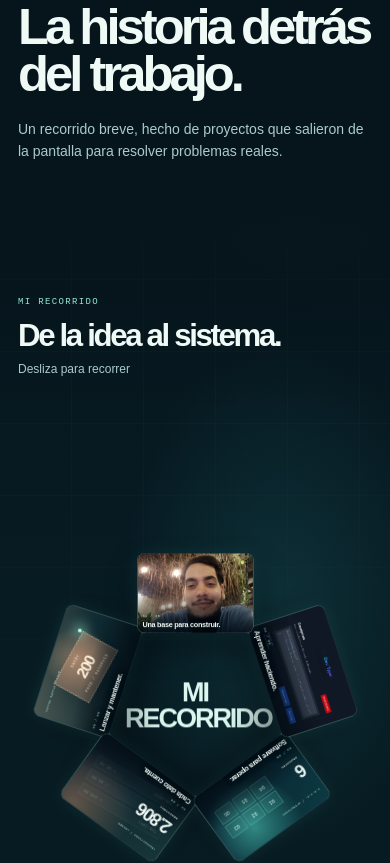
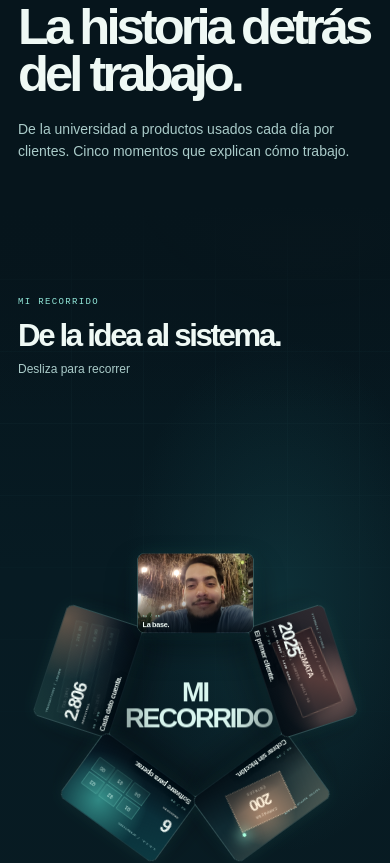
Before and after one commit to Ernesto248/portfolio, a React (Vite) app in the folder portfolio/: page / in a window 390 px wide. Shown: the part 980-1843 px from the top of the page. Built offline with nearby package versions, Linux system fonts and the light colour scheme.

Commit message:
Ground career gallery in Job Leads profile

```diff
--- a/portfolio/src/CareerAbout.tsx
+++ b/portfolio/src/CareerAbout.tsx
@@ -6,76 +6,76 @@ type Language = "es" | "en";
 const chapters: Record<Language, WorksWheelItem[]> = {
   es: [
     {
-      chapter: "01 / ORIGEN",
-      title: "Una base para construir.",
-      description: "Soy ingeniero informático. La formación me dio la base para entender cómo encajan la interfaz, la lógica y los datos.",
-      proof: "FORMACIÓN · INGENIERÍA INFORMÁTICA",
+      chapter: "01 / 2021—2025",
+      title: "La base.",
+      description: "Estudié Ingeniería Informática en la Universidad de Camagüey. Ahí empecé a unir interfaz, lógica y datos para construir productos completos.",
+      proof: "INGENIERÍA INFORMÁTICA · UNIVERSIDAD DE CAMAGÜEY",
       art: "portrait",
     },
     {
-      chapter: "02 / PROYECTOS PROPIOS",
-      title: "Aprender haciendo.",
-      description: "Proyectos como Dev Type me dieron espacio para experimentar con interacción, estado y experiencia de usuario.",
-      proof: "DEV TYPE · PROYECTO PROPIO",
-      art: "interface",
+      chapter: "02 / 2025",
+      title: "El primer cliente.",
+      description: "Con Stigmata Tattoo llevé una web real a producción: portfolio, ubicación, contacto y gestión de contenido visual. Sigue en uso desde junio de 2025.",
+      proof: "STIGMATA TATTOO · EN PRODUCCIÓN",
+      art: "studio",
     },
     {
-      chapter: "03 / CLIENTES",
+      chapter: "03 / 2025",
+      title: "Cobrar sin fricción.",
+      description: "Tattoo Raffle reunió pagos con Stripe, reservas atómicas y correos transaccionales para una campaña real de 200 participaciones.",
+      proof: "200 PARTICIPACIONES · CAMPAÑA REAL",
+      art: "launch",
+    },
+    {
+      chapter: "04 / 2025—2026",
       title: "Software para operar.",
-      description: "Desarrollé S.G.I.A., un sistema de gestión que conectó inventario, ventas y caja en seis sucursales.",
-      proof: "6 SUCURSALES · USO DIARIO",
+      description: "S.G.I.A. sustituyó hojas de cálculo y conectó inventario, ventas y caja de seis sucursales. Lo usaron a diario entre cinco y seis personas.",
+      proof: "6 SUCURSALES · 3.185 VENTAS",
       art: "operations",
     },
     {
-      chapter: "04 / DATOS",
+      chapter: "05 / 2026",
       title: "Cada dato cuenta.",
-      description: "En Transactions diseñé ingesta idempotente, un libro auditable y automatizaciones para conciliar operaciones reales.",
+      description: "Con Transactions desarrollé tres sistemas financieros para clientes: transacciones, saldos y conciliación con PostgreSQL, Neon y automatizaciones de n8n.",
       proof: "2.806 TRANSACCIONES · 25 DÍAS",
       art: "finance",
-    },
-    {
-      chapter: "05 / ENTREGA",
-      title: "Lanzar y mantener.",
-      description: "Tattoo Raffle reunió pagos, reservas seguras y administración en una campaña real de 200 participaciones.",
-      proof: "200 PARTICIPACIONES · CAMPAÑA REAL",
-      art: "launch",
     },
   ],
   en: [
     {
-      chapter: "01 / FOUNDATION",
-      title: "A foundation to build on.",
-      description: "I'm a computer engineering graduate. That foundation helped me connect interfaces, application logic and data.",
-      proof: "EDUCATION · COMPUTER ENGINEERING",
+      chapter: "01 / 2021—2025",
+      title: "The foundation.",
+      description: "I studied Computer Engineering at the University of Camagüey, where I began connecting interfaces, application logic and data to build complete products.",
+      proof: "COMPUTER ENGINEERING · UNIVERSITY OF CAMAGÜEY",
       art: "portrait",
     },
     {
-      chapter: "02 / PERSONAL PROJECTS",
-      title: "Learning by building.",
-      description: "Projects like Dev Type gave me room to explore interaction, state and user experience.",
-      proof: "DEV TYPE · PERSONAL PROJECT",
-      art: "interface",
+      chapter: "02 / 2025",
+      title: "My first client.",
+      description: "I shipped Stigmata Tattoo to production: a portfolio, location, contact form and visual content management. It has been in use since June 2025.",
+      proof: "STIGMATA TATTOO · IN PRODUCTION",
+      art: "studio",
     },
     {
-      chapter: "03 / CLIENT WORK",
+      chapter: "03 / 2025",
+      title: "Payments that work.",
+      description: "Tattoo Raffle combined Stripe payments, atomic reservations and transactional email for a real 200-entry campaign.",
+      proof: "200 ENTRIES · LIVE CAMPAIGN",
+      art: "launch",
+    },
+    {
+      chapter: "04 / 2025—2026",
       title: "Software for daily work.",
-      description: "I built S.G.I.A., a management system connecting inventory, sales and cash across six branches.",
-      proof: "6 BRANCHES · DAILY USE",
+      description: "S.G.I.A. replaced spreadsheets and connected inventory, sales and cash across six branches. Five to six people used it in their daily work.",
+      proof: "6 BRANCHES · 3,185 SALES",
       art: "operations",
     },
     {
-      chapter: "04 / DATA",
+      chapter: "05 / 2026",
       title: "Every record matters.",
-      description: "For Transactions I designed idempotent ingestion, an auditable ledger and automation for real reconciliation workflows.",
+      description: "With Transactions, I built three financial systems for clients: transactions, balances and reconciliation powered by PostgreSQL, Neon and n8n automation.",
       proof: "2,806 TRANSACTIONS · 25 DAYS",
       art: "finance",
-    },
-    {
-      chapter: "05 / DELIVERY",
-      title: "Ship and maintain.",
-      description: "Tattoo Raffle combined payments, safe reservations and administration for a real 200-entry campaign.",
-      proof: "200 ENTRIES · LIVE CAMPAIGN",
-      art: "launch",
     },
   ],
 };
@@ -91,8 +91,8 @@ export function CareerAbout({ language }: { language: Language }) {
             <span data-copy="en">The story behind the work.</span>
           </h2>
           <p>
-            <span data-copy="es">Un recorrido breve, hecho de proyectos que salieron de la pantalla para resolver problemas reales.</span>
-            <span data-copy="en">A short journey through projects that moved beyond the screen to solve real problems.</span>
+            <span data-copy="es">De la universidad a productos usados cada día por clientes. Cinco momentos que explican cómo trabajo.</span>
+            <span data-copy="en">From university to products clients use every day. Five moments that show how I work.</span>
           </p>
         </div>
       </div>
--- a/portfolio/src/components/ui/works-wheel.css
+++ b/portfolio/src/components/ui/works-wheel.css
@@ -174,11 +174,6 @@
   filter: saturate(0.76) contrast(1.1);
 }
 
-.works-wheel-interface {
-  object-position: center top;
-  filter: saturate(0.85);
-}
-
 .works-wheel-card-caption {
   position: absolute;
   left: 16px;
@@ -276,6 +271,12 @@
 .works-wheel-art-label { position: relative; z-index: 1; color: #a8dbd7; font-size: 7px; }
 .works-wheel-art strong { position: absolute; left: 18px; bottom: 48px; font-size: clamp(36px, 4vw, 60px); line-height: 1; letter-spacing: -0.075em; }
 .works-wheel-art strong small { display: block; margin-top: 5px; font-family: "IBM Plex Mono", monospace; font-size: 9px; letter-spacing: 0.1em; }
+.works-wheel-art-studio { background: radial-gradient(circle at 72% 30%, #946f68, transparent 48%), linear-gradient(145deg, #302b31, #111a21); }
+.works-wheel-studio-frame { position: absolute; top: 18%; left: 17%; right: 13%; height: 54%; display: flex; flex-direction: column; justify-content: center; gap: 8px; padding: 17px; border: 1px solid #e9cbb080; background: linear-gradient(130deg, #291e23, #553b3a 54%, #29282d); box-shadow: 0 17px 35px #080e16a8; transform: rotate(-5deg); }
+.works-wheel-studio-frame span, .works-wheel-studio-frame i { color: #e8cdbf; font: 7px "IBM Plex Mono", monospace; letter-spacing: 0.14em; }
+.works-wheel-studio-frame b { color: #fff0e4; font-size: clamp(17px, 2.6vw, 38px); letter-spacing: -0.06em; }
+.works-wheel-studio-frame i { font-style: normal; }
+.works-wheel-art-studio strong { z-index: 1; bottom: 46px; font-size: clamp(30px, 3.5vw, 50px); text-shadow: 0 4px 20px #0b121b; }
 .works-wheel-art-operations { background: radial-gradient(circle at 70% 25%, #318984, transparent 49%), linear-gradient(145deg, #0c3a42, #071b2a); }
 .works-wheel-art-operations strong { top: 38%; bottom: auto; left: 10%; }
 .works-wheel-ops-grid { position: absolute; top: 29%; right: 9%; display: grid; grid-template-columns: repeat(3, 1fr); gap: 5px; width: 54%; }
--- a/portfolio/src/components/ui/works-wheel.tsx
+++ b/portfolio/src/components/ui/works-wheel.tsx
@@ -7,7 +7,7 @@ import "./works-wheel.css";
 
 gsap.registerPlugin(ScrollTrigger, useGSAP);
 
-export type WorksWheelArt = "portrait" | "interface" | "operations" | "finance" | "launch";
+export type WorksWheelArt = "portrait" | "studio" | "operations" | "finance" | "launch";
 
 export interface WorksWheelItem {
   title: string;
@@ -34,8 +34,18 @@ function Artwork({ art }: { art: WorksWheelArt }) {
   if (art === "portrait") {
     return <img className="works-wheel-image works-wheel-portrait" src="/me.png" alt="" draggable={false} />;
   }
-  if (art === "interface") {
-    return <img className="works-wheel-image works-wheel-interface" src="/projects/type.webp" alt="" draggable={false} />;
+  if (art === "studio") {
+    return (
+      <div className="works-wheel-art works-wheel-art-studio">
+        <span className="works-wheel-art-label">STIGMATA / STUDIO</span>
+        <div className="works-wheel-studio-frame" aria-hidden="true">
+          <span>PORTFOLIO / CONTACT</span>
+          <b>STIGMATA</b>
+          <i>VISUAL STORIES, BUILT TO LAST.</i>
+        </div>
+        <strong>2025 <small>FIRST CLIENT / LIVE SITE</small></strong>
+      </div>
+    );
   }
   if (art === "operations") {
     return (
@@ -64,7 +74,7 @@ function Artwork({ art }: { art: WorksWheelArt }) {
   return (
     <div className="works-wheel-art works-wheel-art-launch">
       <span className="works-wheel-art-label">TATTOO RAFFLE / LIVE</span>
-      <div className="works-wheel-ticket"><span>ENTRY</span><strong>200</strong><span>PAID / RESERVED</span></div>
+      <div className="works-wheel-ticket"><span>CAMPAIGN</span><strong>200</strong><span>ENTRIES</span></div>
       <span className="works-wheel-launch-dot" aria-hidden="true" />
     </div>
   );
```
